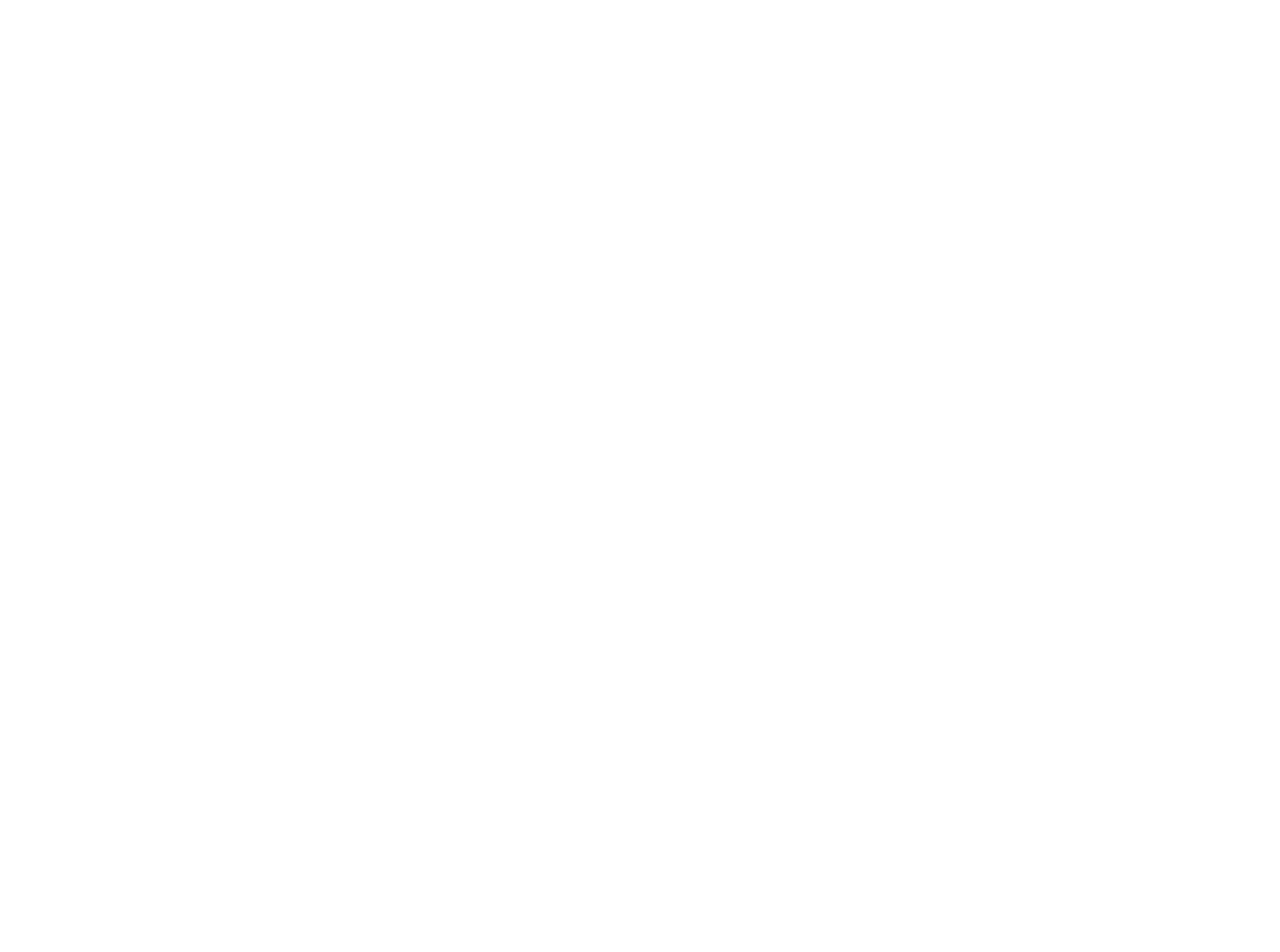
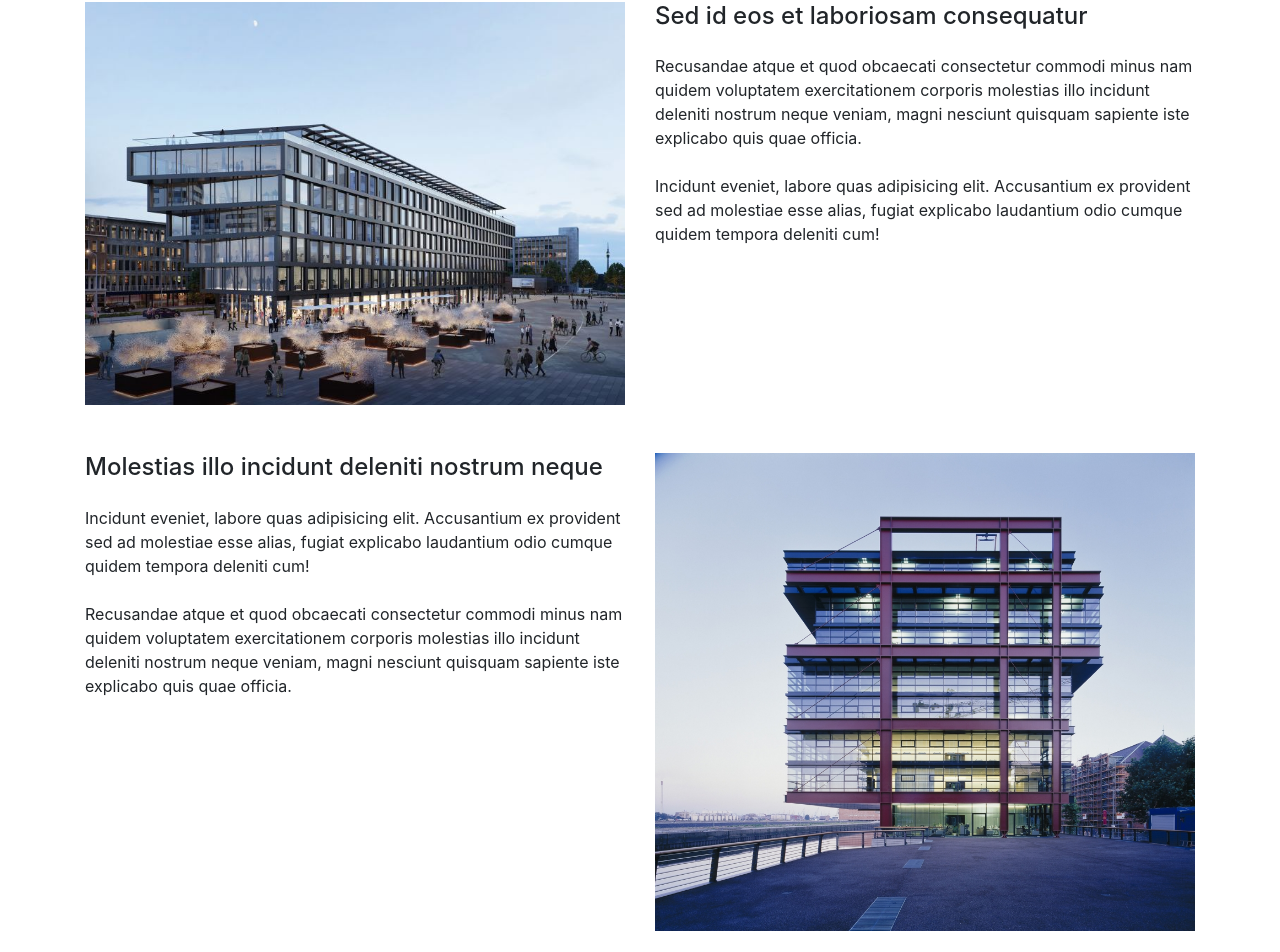
Before and after one commit to odyksa/Blueex, a React (Create React App) app: page / in a window 1280 px wide. Shown: the part 4040-4992 px from the top of the page. Before the commit the page ends 3951 px from the top, so only its background shows below. Built offline with nearby package versions, Linux system fonts and the light colour scheme.

Commit message:
add projects section

```diff
--- a/src/pages/Home/Home.css
+++ b/src/pages/Home/Home.css
@@ -139,5 +139,8 @@
     text-decoration: none;
     color: #fff;
     background: #0069d9;
+}
 
+.projects img {
+    max-width: 100%;
 }
--- a/src/pages/Home/Home.jsx
+++ b/src/pages/Home/Home.jsx
@@ -35,7 +35,7 @@
                     <h3 className="text-center section-title section-title-border">Our team</h3>
                     <Container>
                         <Row className="text-center">
-                            <Col xs={12} sm={4} className="person">
+                            <Col xs={12} sm={4} className="person wow slideInUp" data-wow-offset="200">
                                 <Image roundedCircle src="assets/person-1.jpg" fluid />
                                 <h4 className="person-name mt-3">Frank Duval</h4>
                                 <p className="person-text">Nam accumsan malesuada odio id suscipit. Aliquam aliquet interdum elit, quis convallis sem finibus ac. Mauris ullamcorper placerat dui, in fringilla dui tincidunt et.</p>
@@ -51,7 +51,7 @@
                                     </a>
                                 </div>
                             </Col>
-                            <Col xs={12} sm={4} className="person">
+                            <Col xs={12} sm={4} className="person wow slideInUp" data-wow-offset="200" data-wow-delay=".3s">
                                 <Image roundedCircle src="assets/person-2.jpg" fluid />
                                 <h4 className="person-name mt-3">Oswald Retenburg</h4>
                                 <p className="person-text">Mauris et quam dolor. Nulla ut posuere metus. Aenean id nisl eu velit semper accumsan. In nec varius leo. Praesent aliquet turpis vitae tortor lobortis pretium.</p>
@@ -67,7 +67,7 @@
                                     </a>
                                 </div>
                             </Col>
-                            <Col xs={12} sm={4} className="person">
+                            <Col xs={12} sm={4} className="person wow slideInUp" data-wow-offset="200" data-wow-delay="0.6s">
                                 <Image roundedCircle src="assets/person-3.jpg" fluid />
                                 <h4 className="person-name mt-3">Peter Jackson</h4>
                                 <p className="person-text">Aliquam erat volutpat. Suspendisse vehicula a purus vel blandit. Sed erat nulla, eleifend in sem nec, luctus commodo dolor. Nunc finibus, turpis non bibendum iaculis.</p>
@@ -135,28 +135,28 @@
                     <h3 className="text-center section-title section-title-border">Our advantages</h3>
                     <Container>
                         <Row className="text-center">
-                            <Col xs={12} sm={6} lg={3} className="advantage-item text-center">
+                            <Col xs={12} sm={6} lg={3} className="advantage-item text-center wow slideInLeft" data-wow-offset="300">
                                 <div className="advantage-item-icon">
                                     <i className="fa fa-credit-card-alt" aria-hidden="true"></i>
                                 </div>
                                 <h4 className="advantage-name mt-3">Quis convallis</h4>
                                 <p className="advantage-text">Nam accumsan malesuada odio id suscipit. Aliquam aliquet interdum elit, quis convallis sem finibus ac. Mauris ullamcorper placerat dui, in fringilla dui tincidunt et.</p>
                             </Col>
-                            <Col xs={12} sm={6} lg={3} className="advantage-item text-center">
+                            <Col xs={12} sm={6} lg={3} className="advantage-item text-center wow slideInLeft" data-wow-offset="300">
                                 <div className="advantage-item-icon">
                                     <i className="fa fa-caret-square-o-down" aria-hidden="true"></i>
                                 </div>
                                 <h4 className="advantage-name mt-3">Amet consectetur adipisicing</h4>
                                 <p className="advantage-text">Lorem, ipsum dolor sit amet consectetur adipisicing elit. Ullam ipsa earum repellendus molestias esse labore rem sequi. Ab, quos itaque!</p>
                             </Col>
-                            <Col xs={12} sm={6} lg={3} className="advantage-item text-center">
+                            <Col xs={12} sm={6} lg={3} className="advantage-item text-center wow slideInRight" data-wow-offset="300">
                                 <div className="advantage-item-icon">
                                     <i className="fa fa-tachometer" aria-hidden="true"></i>
                                 </div>
                                 <h4 className="advantage-name mt-3">Molestiae non officiis</h4>
                                 <p className="advantage-text">Quod magni at corporis molestiae non officiis commodi dignissimos odit obcaecati consectetur a dicta sequi. Qui ad repudiandae, architecto libero optio deleniti?</p>
                             </Col>
-                            <Col xs={12} sm={6} lg={3} className="advantage-item text-center">
+                            <Col xs={12} sm={6} lg={3} className="advantage-item text-center wow slideInRight" data-wow-offset="300">
                                 <div className="advantage-item-icon">
                                     <i className="fa fa-calendar-minus-o" aria-hidden="true"></i>
                                 </div>
@@ -188,7 +188,7 @@
                 <section className="section odio">
                     <h3 className="text-center section-title section-title-border">Odio sed id eos</h3>
                     <Container>
-                        <Row>
+                        <Row className="wow bounceInUp" data-wow-offset="200">
                             <Col lg={5} md={6}>
                                 <div className="odio-img">
                                     <Image src="assets/odio.jpg" />
@@ -241,6 +241,34 @@
                     </Container>
                 </section>
                 {/* /action */}
+
+                {/* projects */}
+                <section className="section projects">
+                    <h3 className="text-center section-title section-title-border">Recently Projects</h3>
+                    <Container>
+                        <Row className="wow zoomIn" data-wow-offset="200">
+                            <Col lg={6}>
+                                <Image src="assets/project-1.jpg" />
+                            </Col>
+                            <Col lg={6}>
+                                <h4 className="projects-title">Sed id eos et laboriosam consequatur</h4>
+                                <p className="mt-4">Recusandae atque et quod obcaecati consectetur commodi minus nam quidem voluptatem exercitationem corporis molestias illo incidunt deleniti nostrum neque veniam, magni nesciunt quisquam sapiente iste explicabo quis quae officia.</p>
+                                <p className="mt-4"> Incidunt eveniet, labore quas adipisicing elit. Accusantium ex provident sed ad molestiae esse alias, fugiat explicabo laudantium odio cumque quidem tempora deleniti cum!</p>
+                            </Col>
+                        </Row>
+                        <Row className="wow zoomIn mt-5" data-wow-offset="200">
+                            <Col lg={6} className="order-2">
+                                <Image src="assets/project-2.jpg" />
+                            </Col>
+                            <Col lg={6} className="order-1">
+                                <h4 className="projects-title">Molestias illo incidunt deleniti nostrum neque</h4>
+                                <p className="mt-4">Incidunt eveniet, labore quas adipisicing elit. Accusantium ex provident sed ad molestiae esse alias, fugiat explicabo laudantium odio cumque quidem tempora deleniti cum!</p>
+                                <p className="mt-4">Recusandae atque et quod obcaecati consectetur commodi minus nam quidem voluptatem exercitationem corporis molestias illo incidunt deleniti nostrum neque veniam, magni nesciunt quisquam sapiente iste explicabo quis quae officia.</p>
+                            </Col>
+                        </Row>
+                    </Container>
+                </section>
+                {/* /projects */}
             </main >
         );
     }
```
Also changed, not shown: public/assets/project-1.jpg (added), public/assets/project-2.jpg (added).
